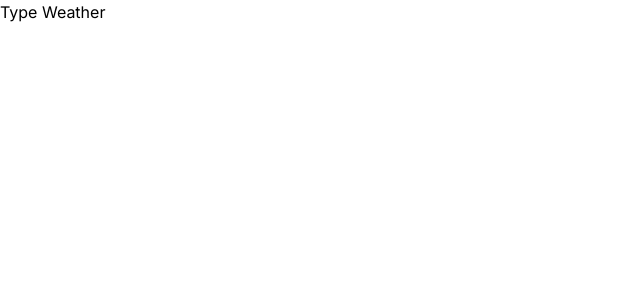
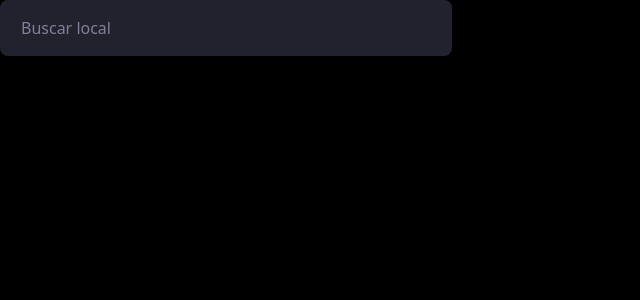
Before and after one commit to MateusGustavo22/type-weather, a Next.js app: page / in a window 1280 px wide. Shown: the top 300 px of the page, without its empty margins (0-640 px from the left). Built offline with nearby package versions, Linux system fonts and the light colour scheme.

Commit message:
feat: input component

```diff
--- /dev/null
+++ b/prettier.config.js
@@ -0,0 +1,3 @@
+module.exports = {
+  plugins: ['prettier-plugin-tailwindcss'],
+}
--- a/src/app/globals.css
+++ b/src/app/globals.css
@@ -1,3 +1,7 @@
 @tailwind base;
 @tailwind components;
 @tailwind utilities;
+
+body {
+  background-color: black;
+}
--- a/src/app/layout.tsx
+++ b/src/app/layout.tsx
@@ -1,8 +1,13 @@
 import './globals.css'
 import type { Metadata } from 'next'
-import { Inter } from 'next/font/google'
 
-const inter = Inter({ subsets: ['latin'] })
+import { Nunito } from 'next/font/google'
+
+const nunito = Nunito({
+  weight: ['400', '700', '800'],
+  subsets: ['latin'],
+  variable: '--font-nunito',
+})
 
 export const metadata: Metadata = {
   title: 'Create Next App',
@@ -15,7 +20,7 @@ export default function RootLayout({
 }) {
   return (
     <html lang="en">
-      <body className={inter.className}>{children}</body>
+      <body className={`${nunito.variable}`}>{children}</body>
     </html>
   )
 }
--- a/src/app/page.tsx
+++ b/src/app/page.tsx
@@ -1,3 +1,5 @@
+import Input from '@/components/Input'
+
 export default function Home() {
-  return <h1>Type Weather</h1>
+  return <Input />
 }
--- /dev/null
+++ b/src/components/Input.tsx
@@ -0,0 +1,65 @@
+'use client'
+import { useAutocomplete } from '@mui/base/useAutocomplete'
+import { useState } from 'react'
+import Espinner from './Spinner'
+
+const options = [
+  'Porto Alegre, RS - Brasil',
+  'Porto Seguro, BA - Brasil',
+  'Porto - Portugal',
+  'Lagarto, SE - Brasil',
+]
+
+export default function Input() {
+  const [value, setValue] = useState<string | null>('')
+  const [inputValue, setInputValue] = useState('')
+
+  const [isLoading, setIsloading] = useState(false)
+
+  const {
+    getRootProps,
+    getInputProps,
+    getListboxProps,
+    getOptionProps,
+    groupedOptions,
+    focused,
+  } = useAutocomplete({
+    id: 'use-autocomplete-demo',
+    options: options,
+    value,
+    onChange: (event, newValue) => setValue(newValue),
+    inputValue,
+    onInputChange: (event, newInputValue) => setInputValue(newInputValue),
+  })
+
+  return (
+    <div className="flex w-[452px] flex-col gap-1">
+      <div className="group relative flex h-max w-full " {...getRootProps()}>
+        <input
+          placeholder="Buscar local"
+          className="flex h-[56px] w-full rounded-lg border border-transparent bg-base-gray-600 pl-5 pr-5 text-base text-white placeholder-base-gray-400 outline-none hover:border-violet-900 focus:border-violet-500"
+          {...getInputProps()}
+        />
+        <div className="absolute right-5 top-[22%]">
+          {isLoading ? <Espinner /> : null}
+        </div>
+      </div>
+      {groupedOptions.length > 0 && (
+        <ul
+          className="flex w-full flex-col gap-[1px] overflow-hidden rounded-lg"
+          {...getListboxProps()}
+        >
+          {options.map((option, index) => (
+            <li
+              className="w-ful flex h-[54px] cursor-pointer items-center bg-base-gray-500 pl-5 pr-5 text-white hover:bg-[#36364a]"
+              key={option}
+              {...getOptionProps({ option, index })}
+            >
+              {option}
+            </li>
+          ))}
+        </ul>
+      )}
+    </div>
+  )
+}
--- /dev/null
+++ b/src/components/Spinner.tsx
@@ -0,0 +1,15 @@
+import Image from 'next/image'
+import espinner from 'public/icons/phosphor/spinner.svg'
+import styles from '../styles/espinner.module.css'
+
+export default function Espinner() {
+  return (
+    <Image
+      className={styles['rotating-image']}
+      src={espinner}
+      width={32}
+      height={32}
+      alt="Loading icon"
+    />
+  )
+}
--- /dev/null
+++ b/src/styles/espinner.module.css
@@ -0,0 +1,12 @@
+@keyframes rotate {
+  0% {
+    transform: rotate(0deg);
+  }
+  100% {
+    transform: rotate(360deg);
+  }
+}
+
+.rotating-image {
+  animation: rotate 2s linear infinite; /* 2s é a duração da animação */
+}
```
Also changed, not shown: package.json (+6 -1 lines), public/icons/phosphor/spinner.svg, 1 other file (tests, documents, lock files or other folders).
